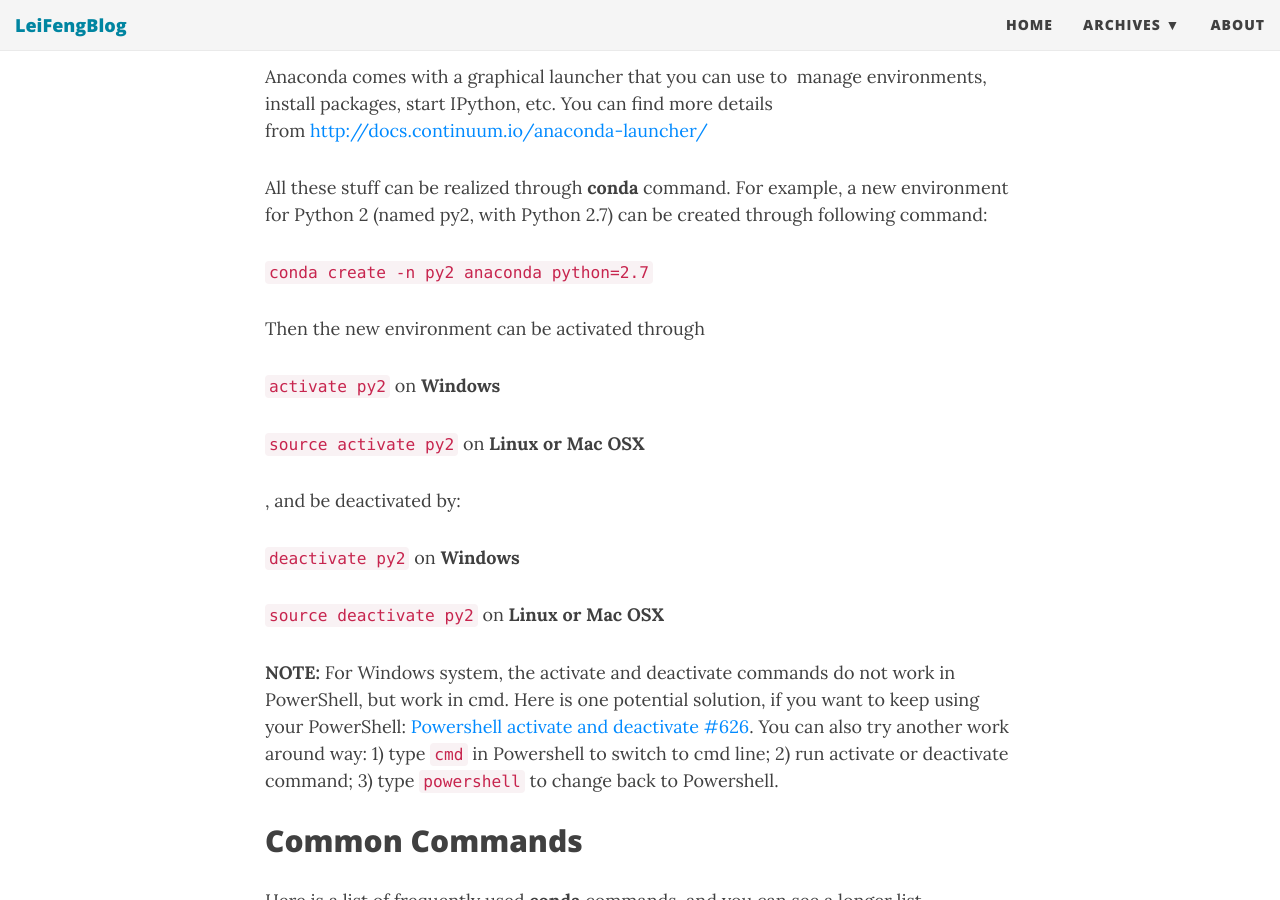
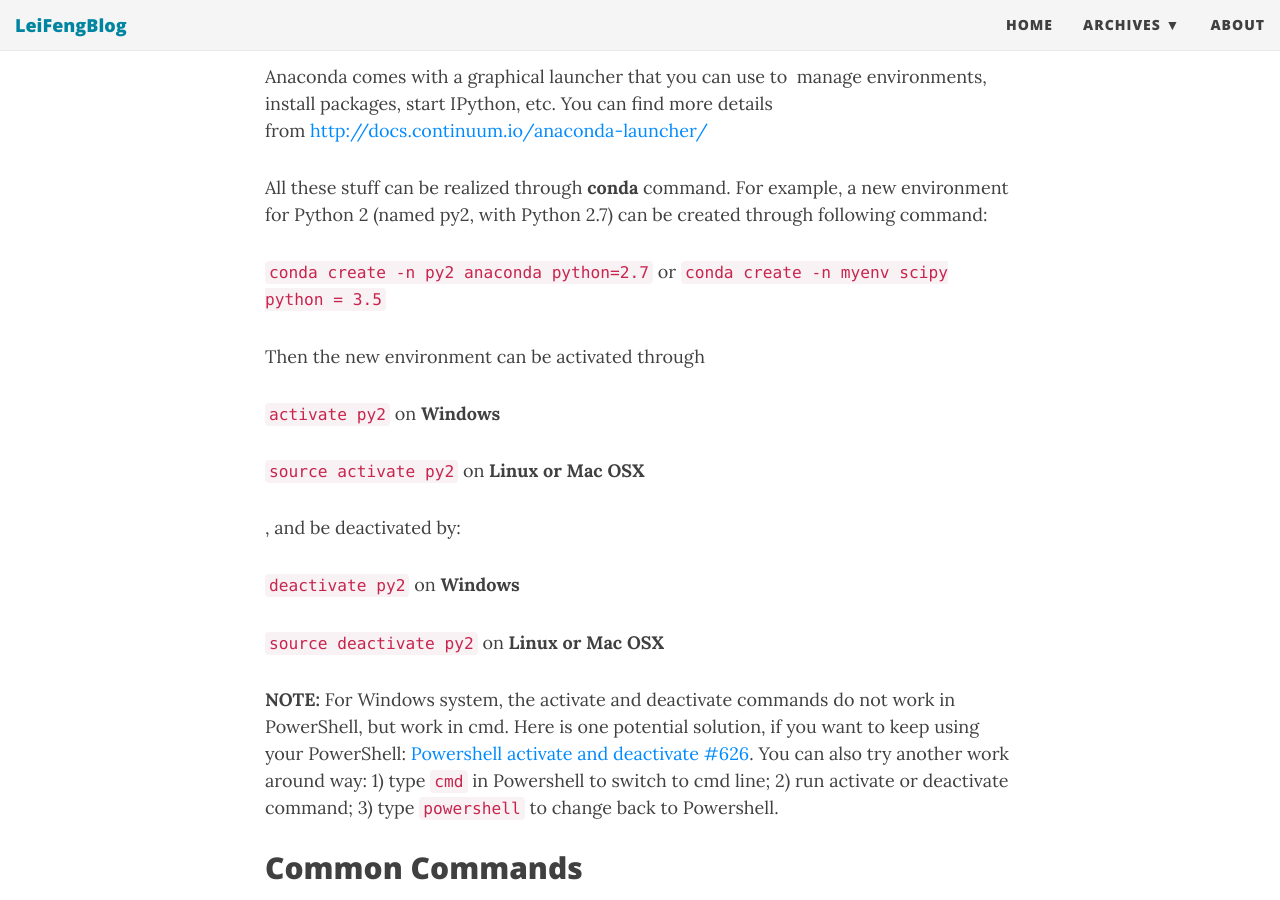
Before and after one commit to stonefl/stonefl.github.io, a Jekyll site: the page built from _posts/2016-01-15-installing-and-managing-python-and-packages-with-anaconda.markdown, in a window 1280 px wide and 900 px high, scrolled down 2004 px. Built offline with Jekyll 4.4.1, drawn with Linux system fonts in a browser that asks for light colours; nearby versions of some CDN libraries; comment, search, counter and statistics services are not loaded.

Commit message:
Update 2016-01-15-installing-and-managing-python-and-packages-with-anaconda.markdown

```diff
--- a/_posts/2016-01-15-installing-and-managing-python-and-packages-with-anaconda.markdown
+++ b/_posts/2016-01-15-installing-and-managing-python-and-packages-with-anaconda.markdown
@@ -49,6 +49,8 @@ Anaconda comes with a graphical launcher that you can use to  manage environme
 All these stuff can be realized through **conda** command. For example, a new environment for Python 2 (named py2, with Python 2.7) can be created through following command:
 
 `conda create -n py2 anaconda python=2.7`
+or
+`conda create -n myenv scipy python = 3.5`
 
 Then the new environment can be activated through
 
```
